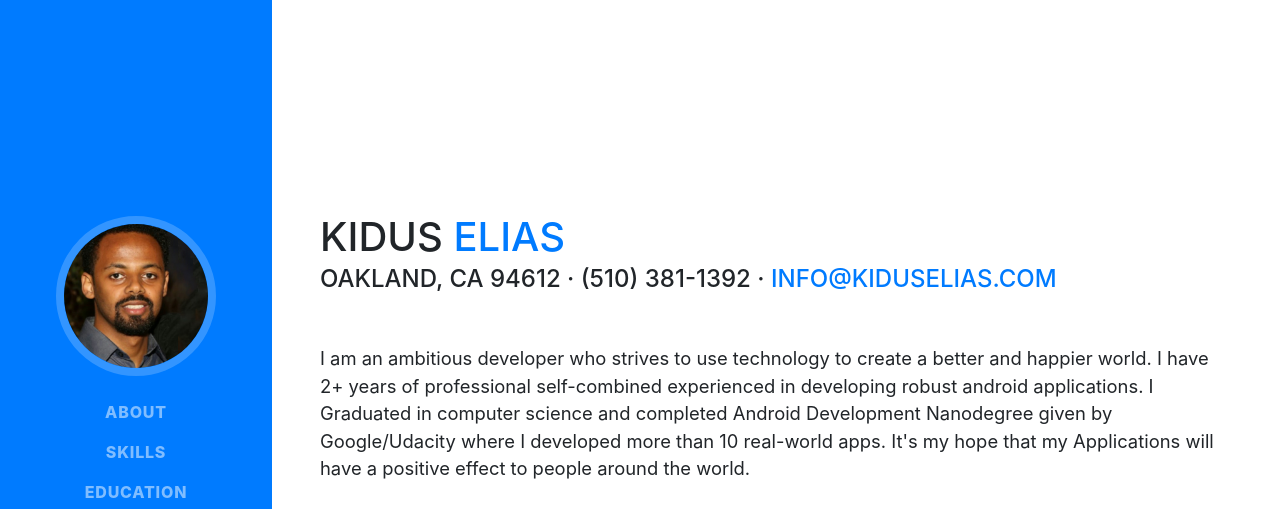
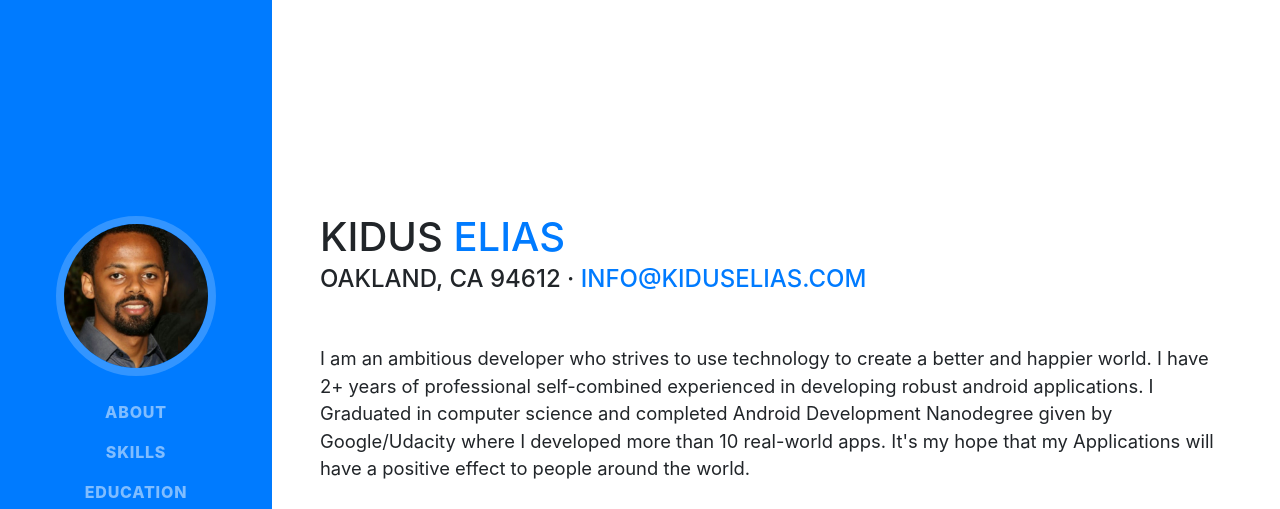
Before and after one commit to kiduel/Portfolio, a website with bundled scripts: page index.html in a window 1280 px wide. Shown: the top 509 px of the page. Built offline with nearby package versions, Linux system fonts and the light colour scheme; a web font is replaced by a local one.

Commit message:
Update index.html

```diff
--- a/index.html
+++ b/index.html
@@ -63,7 +63,7 @@
           <h1 class="mb-0">Kidus
             <span class="text-primary">Elias</span>
           </h1>
-          <div class="subheading mb-5"> Oakland, CA 94612 · (510) 381-1392 ·
+          <div class="subheading mb-5"> Oakland, CA 94612 ·
             <a href="mailto:info@kiduselias.com">info@kiduselias.com</a>
           </div>
           <p class="lead mb-5"> I am an ambitious developer who strives to use technology to create a better and happier world.
```
